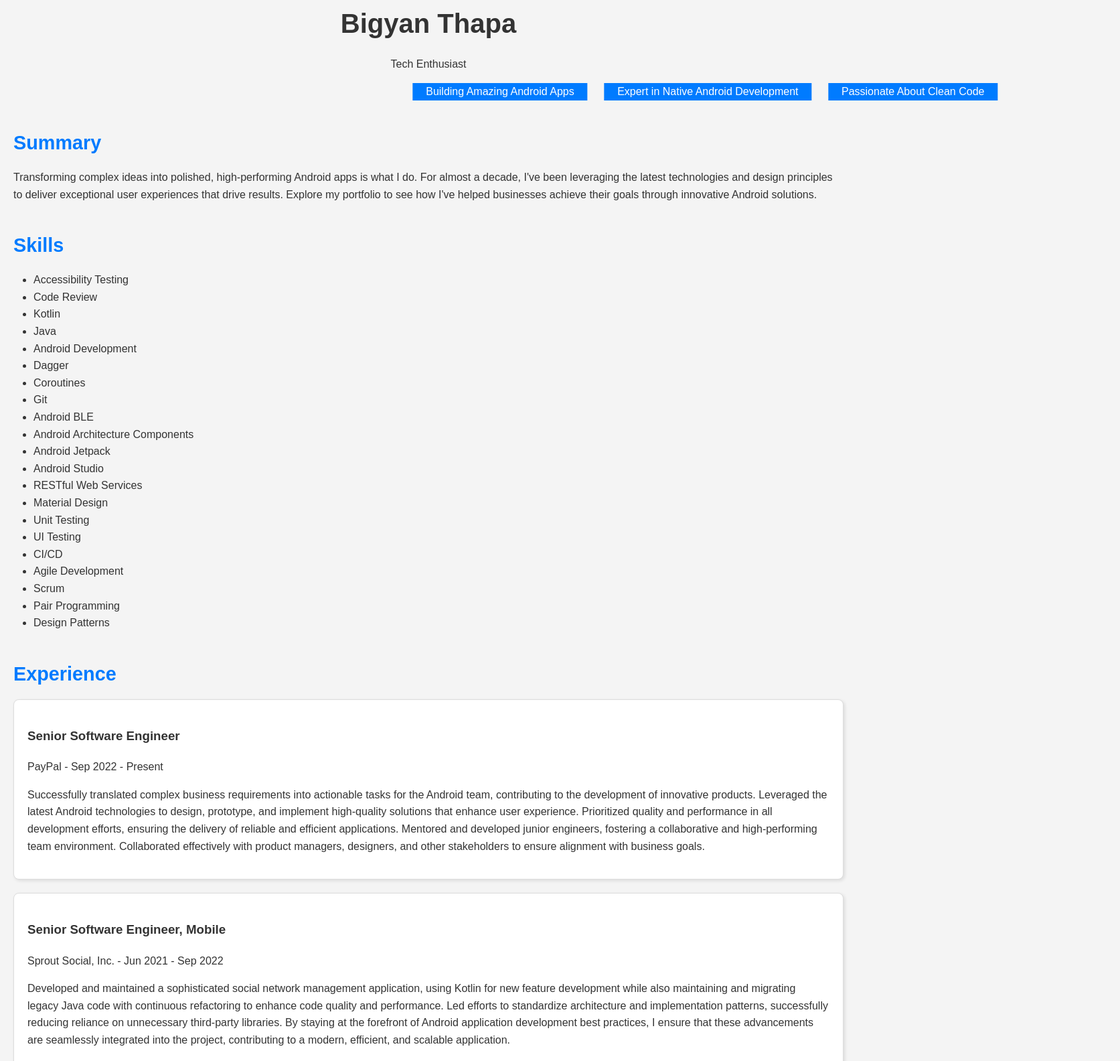
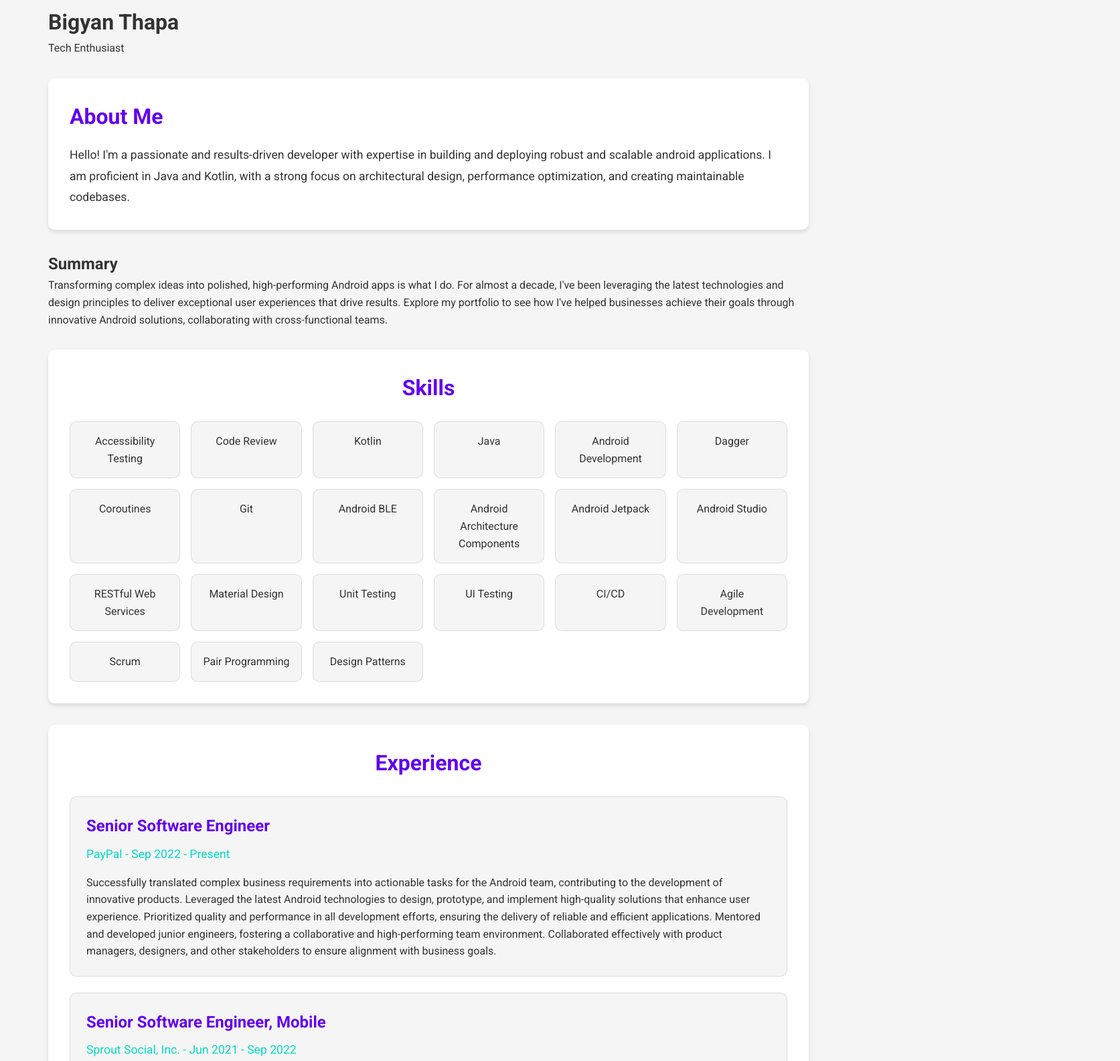
Before and after one commit to bigyanthapa/bigyanthapa.github.io, a plain HTML site: page index.html in a window 1280 px wide. Shown: the part 24-1608 px from the top of the page at 67% size, 1673 px wide, since content can reach past the window. Drawn offline with Linux system fonts and the light colour scheme.

Commit message:
updated design and styles

```diff
--- a/index.html
+++ b/index.html
@@ -5,78 +5,92 @@
     <meta name="viewport" content="width=device-width, initial-scale=1.0">
     <title>Developer Portfolio</title>
     <link rel="stylesheet" href="style.css">
+    <link href="https://fonts.googleapis.com/css2?family=Roboto:wght@300;400;500;700&display=swap" rel="stylesheet">
 </head>
 <body>
+    <div class="container">
     <header>
         <h1>Bigyan Thapa</h1>
         <p>Tech Enthusiast</p>
+        <!-- Update profile image and marquee text -->
+        <!-- <img src="https://via.placeholder.com/150" alt="Profile Image" class="profile-img">
         <div class="marquee">
             <span>Building Amazing Android Apps</span>
             <span>Expert in Native Android Development</span>
             <span>Passionate About Clean Code</span>
 
-        </div>
+        </div> -->
     </header>
+
+    <!-- About Section -->
+    <section class="about">
+        <h2>About Me</h2>
+        <p>Hello! I'm a passionate and results-driven developer with expertise in building and deploying robust and scalable android applications. I am proficient in Java and Kotlin, with a strong focus on architectural design, performance optimization, and creating maintainable codebases.</p>
+      </section>
 
     <section id="summary">
         <h2>Summary</h2>
-        <p>Transforming complex ideas into polished, high-performing Android apps is what I do. For almost a decade, I've been leveraging the latest technologies and design principles to deliver exceptional user experiences that drive results. Explore my portfolio to see how I've helped businesses achieve their goals through innovative Android solutions.</p>
+        <p>Transforming complex ideas into polished, high-performing Android apps is what I do. For almost a decade, I've been leveraging the latest technologies and design principles to deliver exceptional user experiences that drive results. Explore my portfolio to see how I've helped businesses achieve their goals through innovative Android solutions, collaborating with cross-functional teams.</p>
     </section>
 
-    <section id="skills">
+    <section id="skills" class="skills">
         <h2>Skills</h2>
-        <ul>
-            <li>Accessibility Testing</li>
-            <li>Code Review</li>
-            <li>Kotlin</li>
-            <li>Java</li>
-            <li>Android Development</li>
-            <li>Dagger</li>
-            <li>Coroutines</li>
-            <li>Git</li>
-            <li>Android BLE</li>
-            <li>Android Architecture Components</li>
-            <li>Android Jetpack</li>
-            <li>Android Studio</li>
-            <li>RESTful Web Services</li>
-            <li>Material Design</li>
-            <li>Unit Testing</li>
-            <li>UI Testing</li>
-            <li>CI/CD</li>
-            <li>Agile Development</li>
-            <li>Scrum</li>
-            <li>Pair Programming</li>
-            <li>Design Patterns</li>
-            </ul>
-            </section>
+        <div class="skills-grid">
+          <div class="skill-card">Accessibility Testing</div>
+          <div class="skill-card">Code Review</div>
+          <div class="skill-card">Kotlin</div>
+          <div class="skill-card">Java</div>
+          <div class="skill-card">Android Development</div>
+          <div class="skill-card">Dagger</div>
+          <div class="skill-card">Coroutines</div>
+          <div class="skill-card">Git</div>
+          <div class="skill-card">Android BLE</div>
+          <div class="skill-card">Android Architecture Components</div>
+          <div class="skill-card">Android Jetpack</div>
+          <div class="skill-card">Android Studio</div>
+          <div class="skill-card">RESTful Web Services</div>
+          <div class="skill-card">Material Design</div>
+          <div class="skill-card">Unit Testing</div>
+          <div class="skill-card">UI Testing</div>
+          <div class="skill-card">CI/CD</div>
+          <div class="skill-card">Agile Development</div>
+          <div class="skill-card">Scrum</div>
+          <div class="skill-card">Pair Programming</div>
+          <div class="skill-card">Design Patterns</div>
+        </div>
+      </section>
 
-    <section id="experience">
+      <section id="experience" class="experience">
         <h2>Experience</h2>
-        <div class="experience-item">
+        <div class="experience-grid">
+          <div class="experience-card">
             <h3>Senior Software Engineer</h3>
-            <p>PayPal - Sep 2022 - Present</p>
-            <p>Successfully translated complex business requirements into actionable tasks for the Android team, contributing to the development of innovative products. Leveraged the latest Android technologies to design, prototype, and implement high-quality solutions that enhance user experience. Prioritized quality and performance in all development efforts, ensuring the delivery of reliable and efficient applications. Mentored and developed junior engineers, fostering a collaborative and high-performing team environment. Collaborated effectively with product managers, designers, and other stakeholders to ensure alignment with business goals.</p>
-            </div>
-        <div class="experience-item">
+            <p class="company">PayPal - Sep 2022 - Present</p>
+            <p class="description">Successfully translated complex business requirements into actionable tasks for the Android team, contributing to the development of innovative products. Leveraged the latest Android technologies to design, prototype, and implement high-quality solutions that enhance user experience. Prioritized quality and performance in all development efforts, ensuring the delivery of reliable and efficient applications. Mentored and developed junior engineers, fostering a collaborative and high-performing team environment. Collaborated effectively with product managers, designers, and other stakeholders to ensure alignment with business goals.</p>
+          </div>
+          <div class="experience-card">
             <h3>Senior Software Engineer, Mobile</h3>
-            <p>Sprout Social, Inc. - Jun 2021 - Sep 2022</p>
-            <p>Developed and maintained a sophisticated social network management application, using Kotlin for new feature development while also maintaining and migrating legacy Java code with continuous refactoring to enhance code quality and performance. Led efforts to standardize architecture and implementation patterns, successfully reducing reliance on unnecessary third-party libraries. By staying at the forefront of Android application development best practices, I ensure that these advancements are seamlessly integrated into the project, contributing to a modern, efficient, and scalable application.</p>
+            <p class="company">Sprout Social, Inc. - Jun 2021 - Sep 2022</p>
+            <p class="description">Developed and maintained a sophisticated social network management application, using Kotlin for new feature development while also maintaining and migrating legacy Java code with continuous refactoring to enhance code quality and performance. Led efforts to standardize architecture and implementation patterns, successfully reducing reliance on unnecessary third-party libraries. By staying at the forefront of Android application development best practices, I ensure that these advancements are seamlessly integrated into the project, contributing to a modern, efficient, and scalable application.</p>
+          </div>
+          <div class="experience-card">
+            <h3>Mobile Engineer</h3>
+            <p class="company">Propeller Health - Jan 2020 - Jun 2021</p>
+            <p class="description">Developed and maintained a critical product that supports the respiratory health of thousands of users with special needs, providing them with a robust, user-friendly, and reliable Android application for health tracking. Primarily using Kotlin for new development while maintaining legacy Java code, I leveraged Android architecture components, REST Web Services, Material Design, Retrofit, Dagger, Google Play Services, Firebase, ViewBinding, and extensive Android unit testing frameworks (JUnit, Robolectric, Kotest, Mockito, Mockk) to build and enhance the application.</p>
+          </div>
+          <div class="experience-card">
+            <h3>Android Developer Consultant</h3>
+            <p class="company">Codeworks, Inc. - Dec 2015 - Jan 2020</p>
+            <p class="description">Worked as a consultant for Milwaukee Tools for a little above 4 years. During this time, I got the opportunity to grow with the team implementing newer technology and making the power tool smart. Milwaukee Tools makes the best power tools smart allowing them to be connected to smart phones. The customers can connect to the Bluetooth enabled tools and customize various settings like torque, rpm etc. to perform specific tasks. Also they can generate reports for hydraulic based tools, tool & unlock tools in case they get lost and track location.</p>
+            <p class="description">As an Android application developer in the team from early on, I got opportunity to grow with the team. I worked closely with product, design and engineering teams to add new features, optimization, continuous integration and deployment of the app and support the new product development pipeline. Bluetooth is the core of the application along with tracking, analytics, inventory management, notifications, tool controls and so on.</p>
+          </div>
         </div>
-        <div class="experience-item">
-            <h3>Mobile Engineer</h3>
-            <p>Propeller Health - Jan 2020 - Jun 2021</p>
-            <p>Developed and maintained a critical product that supports the respiratory health of thousands of users with special needs, providing them with a robust, user-friendly, and reliable Android application for health tracking. Primarily using Kotlin for new development while maintaining legacy Java code, I leveraged Android architecture components, REST Web Services, Material Design, Retrofit, Dagger, Google Play Services, Firebase, ViewBinding, and extensive Android unit testing frameworks (JUnit, Robolectric, Kotest, Mockito, Mockk) to build and enhance the application.</p>
-        </div>
-        <div class="experience-item">
-            <h3>Android Developer Consultant</h3>
-            <p>Codeworks, Inc. - Dec 2015 - Jan 2020</p>
-            <p>Worked as a consultant for Milwaukee Tools for a little above 4 years. During this time, I got the opportunity to grow with the team implementing newer technology and making the power tool smart. Milwaukee Tools makes the best power tools smart allowing them to be connected to smart phones. The customers can connect to the Bluetooth enabled tools and customize various settings like torque, rpm etc. to perform specific tasks. Also they can generate reports for hydraulic based tools, tool & unlock tools in case they get lost and track location.</p>
-            <p>As an Android application developer in the team from early on, I got opportunity to grow with the team. I worked closely with product, design and engineering teams to add new features, optimization, continuous integration and deployment of the app and support the new product development pipeline. Bluetooth is the core of the application along with tracking, analytics, inventory management, notifications, tool controls and so on.</p>
-        </div>
-    </section>
+      </section>
 
-    <footer>
-        <p>© 2023 Bigyan Thapa</p>
-    </footer>
+    <!-- Footer Section -->
+    <footer class="footer">
+        <p>© 2023 Bigyan Thapa. All rights reserved. | <a href="https://github.com/bigyanthapa">GitHub</a> | <a href="https://www.linkedin.com/in/bigyanthapa/">LinkedIn</a> | <a href="https://x.com/bigyan4424">Twitter</a></p>
+      </footer>
+</div>
 </body>
 </html>
--- a/style.css
+++ b/style.css
@@ -1,72 +1,231 @@
-body {
-    font-family: 'Arial', sans-serif; /* More specific font */
-    line-height: 1.6;
-    margin: 20px;
-    background-color: #f4f4f4; /* Light background */
-    color: #333; /* Darker text color */
+/* Modern Color Palette */
+:root {
+    --primary-color: #6200ee; /* Deep Purple */
+    --secondary-color: #03dac6; /* Teal */
+    --background-color: #f5f5f5; /* Light Gray */
+    --text-color: #333333; /* Dark Gray */
+    --accent-color: #ff4081; /* Pink */
+    --card-background: #ffffff; /* White */
+    --shadow-color: rgba(0, 0, 0, 0.1);
   }
 
-header {
-    text-align: center;
-    margin-bottom: 40px; /* Increased spacing */
+  /* Reset and Basic Styling */
+  * {
+    margin: 0;
+    padding: 0;
+    box-sizing: border-box;
   }
 
-h1 {
-    font-size: 2.5em; /* Larger header */
-    font-weight: bold;
-    margin-bottom: 10px;
+  body {
+    font-family: 'Roboto', sans-serif;
+    background-color: var(--background-color);
+    color: var(--text-color);
+    line-height: 1.6;
   }
 
-h2 {
-    font-size: 1.8em; /* Slightly larger */
-    font-weight: bold;
-    margin-bottom: 15px;
-    color: #007bff; /* Blue heading */
+  /* Container for Centering Content */
+  .container {
+    max-width: 1200px;
+    margin: 0 auto;
+    padding: 2rem;
   }
 
-section {
-    margin-bottom: 40px; /* Increased spacing */
+  /* Header Section */
+  .header {
+    text-align: center;
+    padding: 4rem 0;
+    background: linear-gradient(135deg, var(--primary-color), var(--secondary-color));
+    color: white;
+    border-radius: 0 0 20px 20px;
+    box-shadow: 0 4px 6px var(--shadow-color);
   }
 
-.experience-item {
-    background-color: #fff; /* White background for experience items */
-    padding: 20px;
-    border: 1px solid #ddd;
-    border-radius: 8px;
-    box-shadow: 2px 2px 5px rgba(0, 0, 0, 0.1); /* Add subtle shadow */
-    margin-bottom: 20px;
+  .header h1 {
+    font-size: 3rem;
+    font-weight: 700;
+    margin-bottom: 0.5rem;
   }
 
-ul {
-    list-style-type: disc;
-    padding-left: 30px;
+  .header p {
+    font-size: 1.25rem;
+    font-weight: 300;
   }
 
-footer {
-    text-align: center;
-    margin-top: 50px;
-    padding: 10px 0;
-    border-top: 1px solid #ddd;
-    font-size: 0.9em;
+  /* Profile Image */
+  .profile-img {
+    width: 150px;
+    height: 150px;
+    border-radius: 50%;
+    border: 4px solid var(--card-background);
+    margin-top: 1.5rem;
+    box-shadow: 0 4px 6px var(--shadow-color);
   }
 
-/* Marquee effect using CSS animation */
-.marquee {
-    white-space: nowrap;
-    overflow: hidden;
-    animation: marquee 15s linear infinite; /* Adjust duration as needed */
+  /* About Section */
+  .about {
+    background: var(--card-background);
+    padding: 2rem;
+    margin: 2rem 0;
+    border-radius: 10px;
+    box-shadow: 0 4px 6px var(--shadow-color);
   }
 
-@keyframes marquee {
-    0% { transform: translateX(100%); }
-    100% { transform: translateX(-100%); }
+  .about h2 {
+    font-size: 2rem;
+    color: var(--primary-color);
+    margin-bottom: 1rem;
   }
 
-/* Style for the marquee text */
-.marquee span {
-    padding: 10px 20px;
-    background-color: #007bff; /* Blue background */
-    color: #fff;
-    margin: 0 10px;
-    border-radius: 5px;
+  .about p {
+    font-size: 1.1rem;
+    line-height: 1.8;
   }
+
+  /* Skills Section */
+#skills {
+    background: var(--card-background);
+    padding: 2rem;
+    border-radius: 10px;
+    box-shadow: 0 4px 6px var(--shadow-color);
+    margin: 2rem 0;
+  }
+
+  #skills h2 {
+    font-size: 2rem;
+    color: var(--primary-color);
+    margin-bottom: 1.5rem;
+    text-align: center;
+  }
+
+  .skills-grid {
+    display: grid;
+    grid-template-columns: repeat(auto-fit, minmax(150px, 1fr));
+    gap: 1rem;
+  }
+
+  .skill-card {
+    background: var(--background-color);
+    padding: 1rem;
+    border-radius: 10px;
+    text-align: center;
+    font-size: 1rem;
+    color: var(--text-color);
+    transition: transform 0.3s ease, box-shadow 0.3s ease;
+    border: 1px solid var(--shadow-color);
+  }
+
+  .skill-card:hover {
+    transform: translateY(-5px);
+    box-shadow: 0 6px 12px var(--shadow-color);
+    background: var(--primary-color);
+    color: white;
+  }
+
+  /* Experience Section */
+#experience {
+    background: var(--card-background);
+    padding: 2rem;
+    border-radius: 10px;
+    box-shadow: 0 4px 6px var(--shadow-color);
+    margin: 2rem 0;
+  }
+
+  #experience h2 {
+    font-size: 2rem;
+    color: var(--primary-color);
+    margin-bottom: 1.5rem;
+    text-align: center;
+  }
+
+  .experience-grid {
+    display: grid;
+    grid-template-columns: 1fr;
+    gap: 1.5rem;
+  }
+
+  .experience-card {
+    background: var(--background-color);
+    padding: 1.5rem;
+    border-radius: 10px;
+    border: 1px solid var(--shadow-color);
+    transition: transform 0.3s ease, box-shadow 0.3s ease;
+  }
+
+  .experience-card:hover {
+    transform: translateY(-5px);
+    box-shadow: 0 6px 12px var(--shadow-color);
+  }
+
+  .experience-card h3 {
+    font-size: 1.5rem;
+    color: var(--primary-color);
+    margin-bottom: 0.5rem;
+  }
+
+  .experience-card .company {
+    font-size: 1.1rem;
+    color: var(--secondary-color);
+    margin-bottom: 1rem;
+  }
+
+  .experience-card .description {
+    font-size: 1rem;
+    color: var(--text-color);
+    line-height: 1.6;
+  }
+
+  /* Projects Section */
+  .projects {
+    margin: 2rem 0;
+  }
+
+  .project-card {
+    background: var(--card-background);
+    padding: 1.5rem;
+    border-radius: 10px;
+    box-shadow: 0 4px 6px var(--shadow-color);
+    margin-bottom: 1.5rem;
+    transition: transform 0.3s ease, box-shadow 0.3s ease;
+  }
+
+  .project-card:hover {
+    transform: translateY(-5px);
+    box-shadow: 0 6px 12px var(--shadow-color);
+  }
+
+  .project-card img {
+    width: 100%;
+    border-radius: 10px;
+    margin-bottom: 1rem;
+  }
+
+  .project-card h3 {
+    font-size: 1.5rem;
+    color: var(--primary-color);
+    margin-bottom: 0.5rem;
+  }
+
+  .project-card p {
+    font-size: 1rem;
+    color: var(--text-color);
+  }
+
+  /* Footer Section */
+  .footer {
+    text-align: center;
+    padding: 2rem 0;
+    background: var(--primary-color);
+    color: white;
+    border-radius: 20px 20px 0 0;
+    margin-top: 2rem;
+  }
+
+  .footer a {
+    color: var(--secondary-color);
+    text-decoration: none;
+    transition: color 0.3s ease;
+  }
+
+  .footer a:hover {
+    color: var(--accent-color);
+  }
```
Lines whose indentation alone changed are shown as unchanged.
